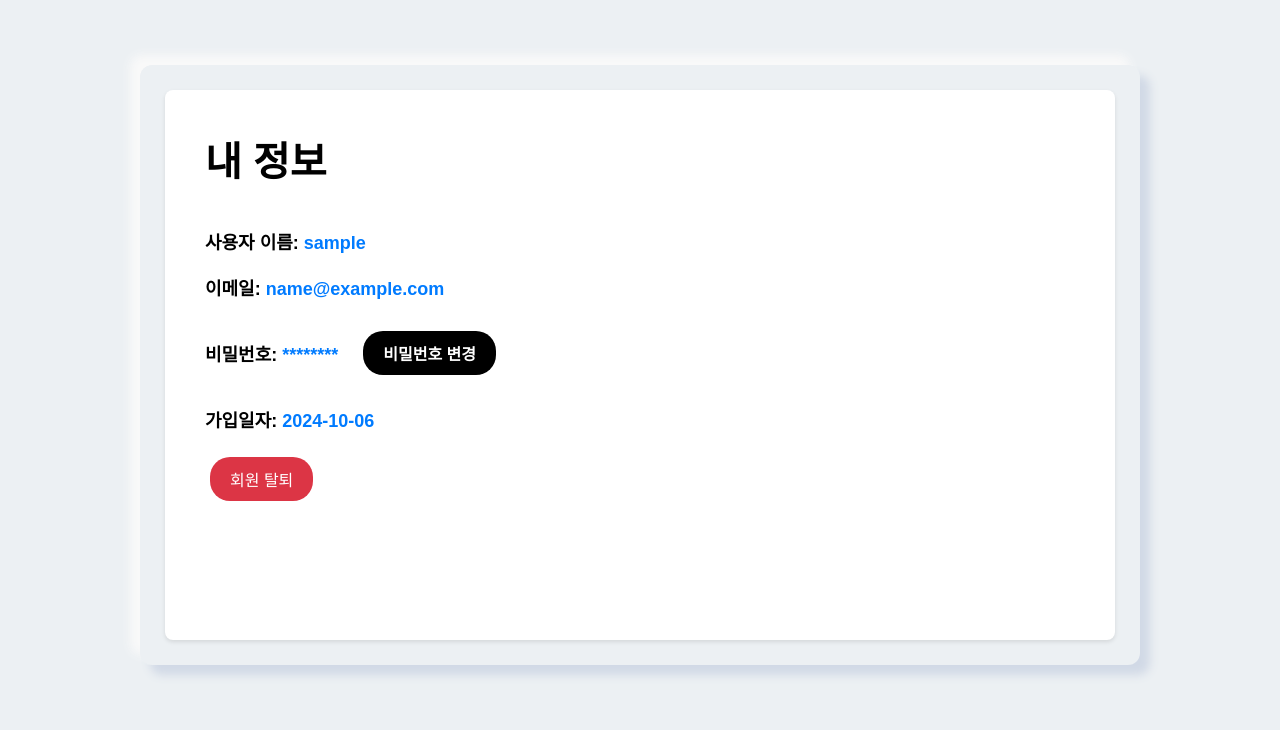
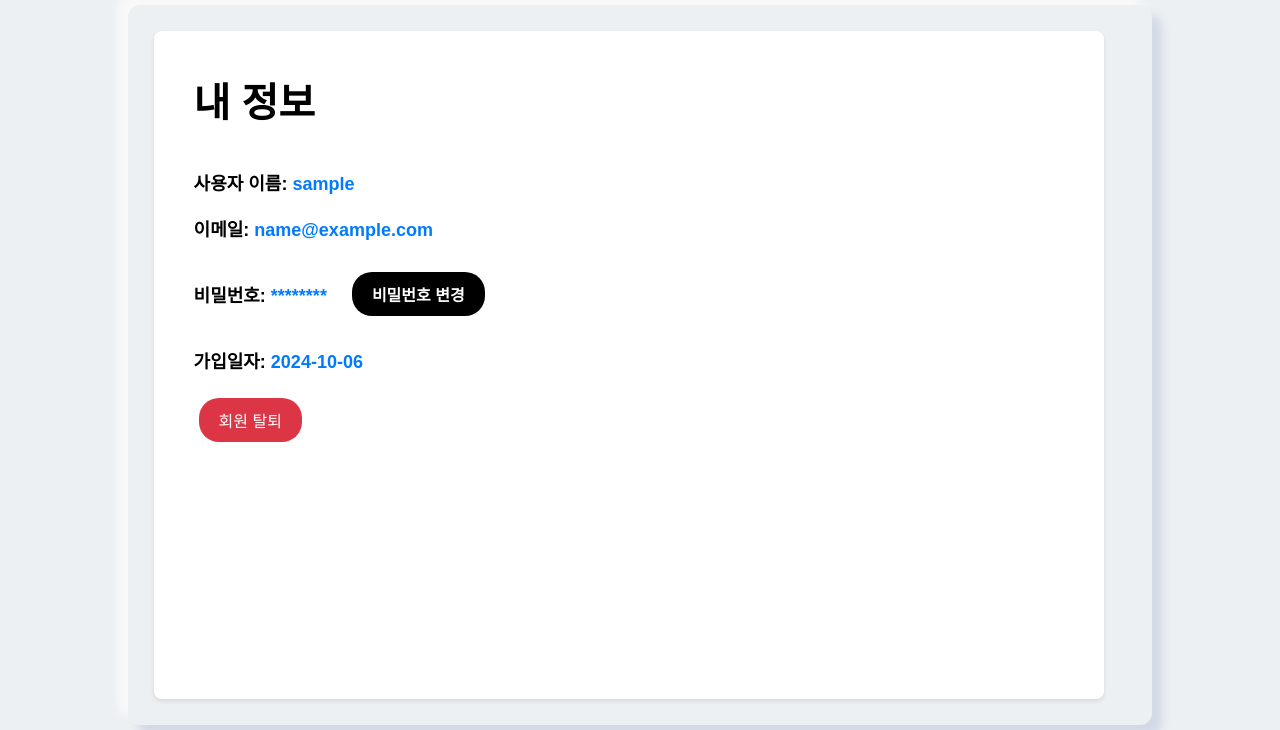
Before and after one commit to Saangjun00/GuardianPath, a Django app: page /profile/ in a window 1280 px wide. Shown: the part 70-800 px from the top of the page. Run offline with Django 3.2, Linux system fonts and the light colour scheme; the visitor is signed in with stand-in values (Sample User, id 1); some libraries are stand-ins or nearby versions.

Commit message:
Update css

```diff
--- a/map/templates/search_results.html
+++ b/map/templates/search_results.html
@@ -299,6 +299,7 @@
           <p><strong>총 거리:</strong> ${itinerary.totalDistance ? itinerary.totalDistance / 1000 + ' km' : 'N/A'}</p>
           <p><strong>총 소요시간:</strong> ${formatTime(itinerary.totalTime)}</p>
           <p><strong>총 환승횟수:</strong> ${itinerary.transferCount  + '회'}</p>
+          <p><strong>요금:</strong> ${itinerary.fare.regular.totalFare  + '원'}</p>
           <br>
           <h2>세부 구간</h2>
           <ul>
--- a/users/static/css/login_style.css
+++ b/users/static/css/login_style.css
@@ -35,11 +35,11 @@
   /**/
   .main {
     position: relative;
-    width: 1000px;
-    min-width: 1000px;
-    min-height: 600px;
-    height: 600px;
-    padding: 25px;
+    width: 80%;
+    min-width: 80%;
+    min-height: 90%;
+    height: 90%;
+    padding: 2%;
     background-color: #ecf0f3;
     box-shadow: 10px 10px 10px #d1d9e6, -10px -10px 10px #f9f9f9;
     border-radius: 12px;
```
